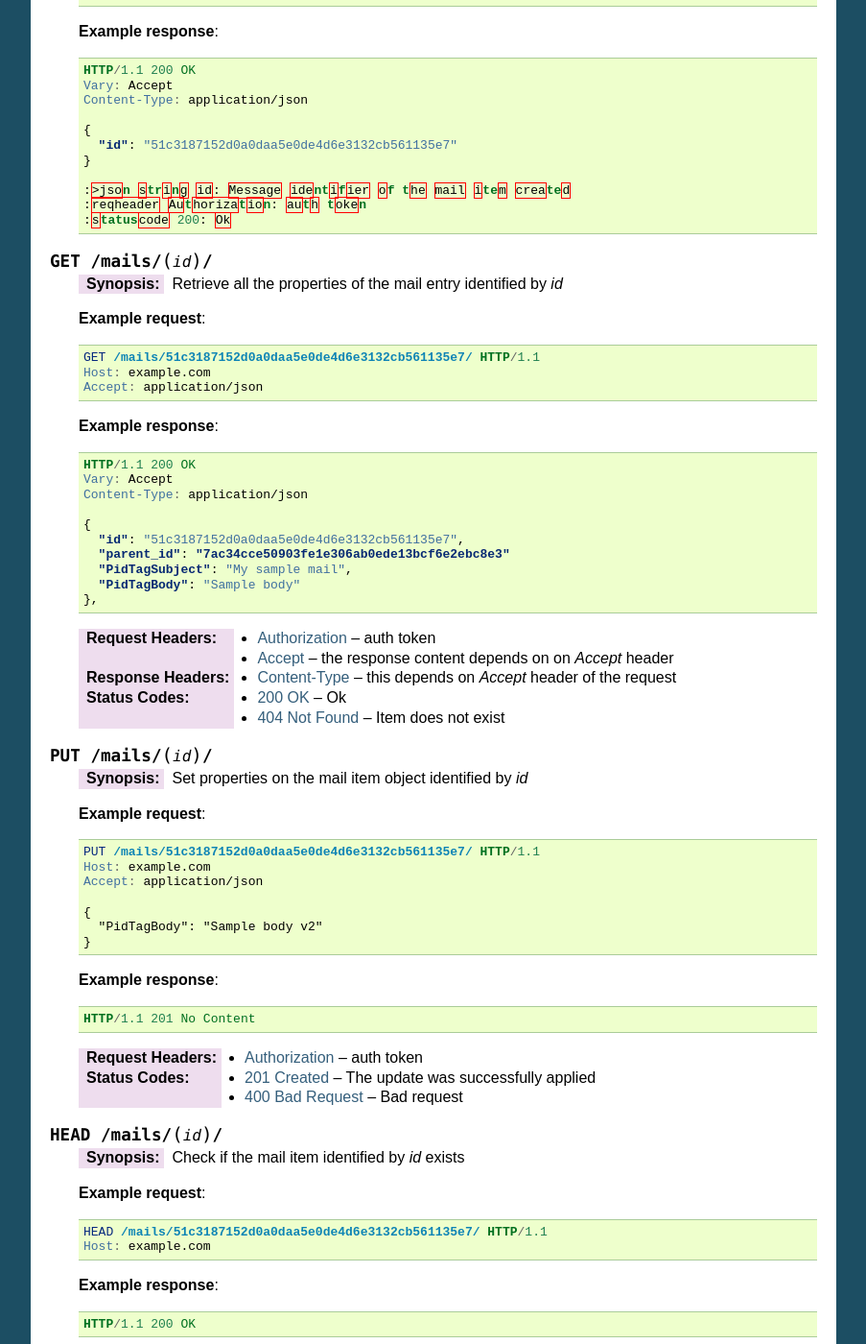
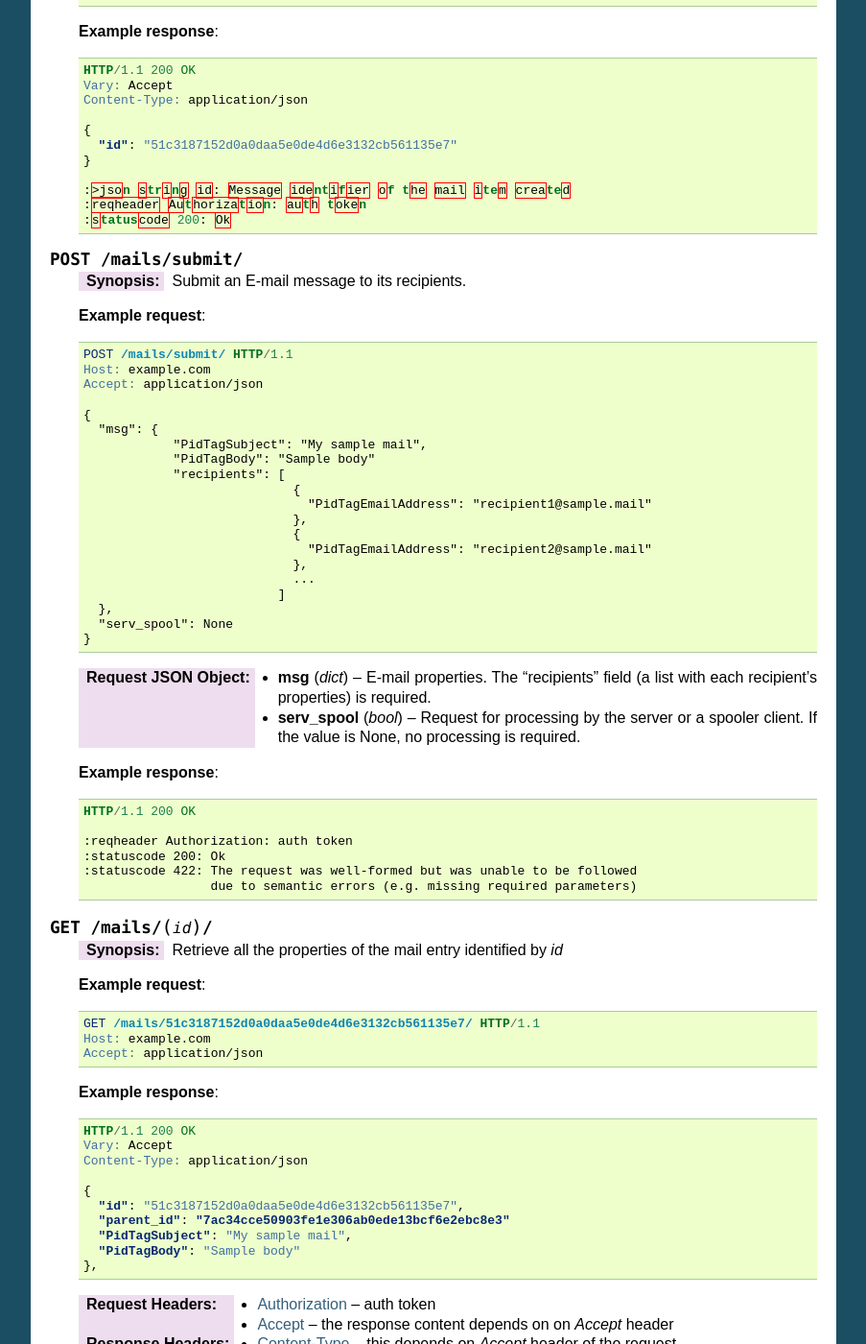
Before and after one commit to openchange/website, a Sphinx documentation site: the page built from api/mapistore_http/source/index.rst, in a window 1280 px wide and 1400 px high, scrolled down 6219 px. Shown: the whole window at 96% size, without its empty margins (198-1101 px from the left). Built offline with Sphinx 7.4.7, drawn with Linux system fonts in a browser that asks for light colours; cross-references to code outside the pages are shown as plain code.

Commit message:
[REST]: Include '/mail/submit/' operation

```diff
--- a/api/mapistore_http/source/index.rst
+++ b/api/mapistore_http/source/index.rst
@@ -439,6 +439,52 @@ Mail
       :statuscode 200: Ok
 
 
+.. http:post:: /mails/submit/
+
+   :synopsis: Submit an E-mail message to its recipients.
+
+   **Example request**:
+
+   .. sourcecode:: http
+
+      POST /mails/submit/ HTTP/1.1
+      Host: example.com
+      Accept: application/json
+
+      {
+        "msg": {
+                  "PidTagSubject": "My sample mail",
+                  "PidTagBody": "Sample body"
+                  "recipients": [
+                                  {
+                                    "PidTagEmailAddress": "recipient1@sample.mail"
+                                  },
+                                  {
+                                    "PidTagEmailAddress": "recipient2@sample.mail"
+                                  },
+                                  ...
+                                ]
+        },
+        "serv_spool": None
+      }
+
+   :<json dict msg: E-mail properties. The "recipients" field (a list with each
+                    recipient's properties) is required.
+   :<json bool serv_spool: Request for processing by the server or a spooler
+                           client. If the value is None, no processing is required.
+
+   **Example response**:
+
+   .. sourcecode:: http
+
+      HTTP/1.1 200 OK
+
+      :reqheader Authorization: auth token
+      :statuscode 200: Ok
+      :statuscode 422: The request was well-formed but was unable to be followed
+                       due to semantic errors (e.g. missing required parameters)
+
+
 .. http:get:: /mails/(id)/
 
    :synopsis: Retrieve all the properties of the mail entry
```
